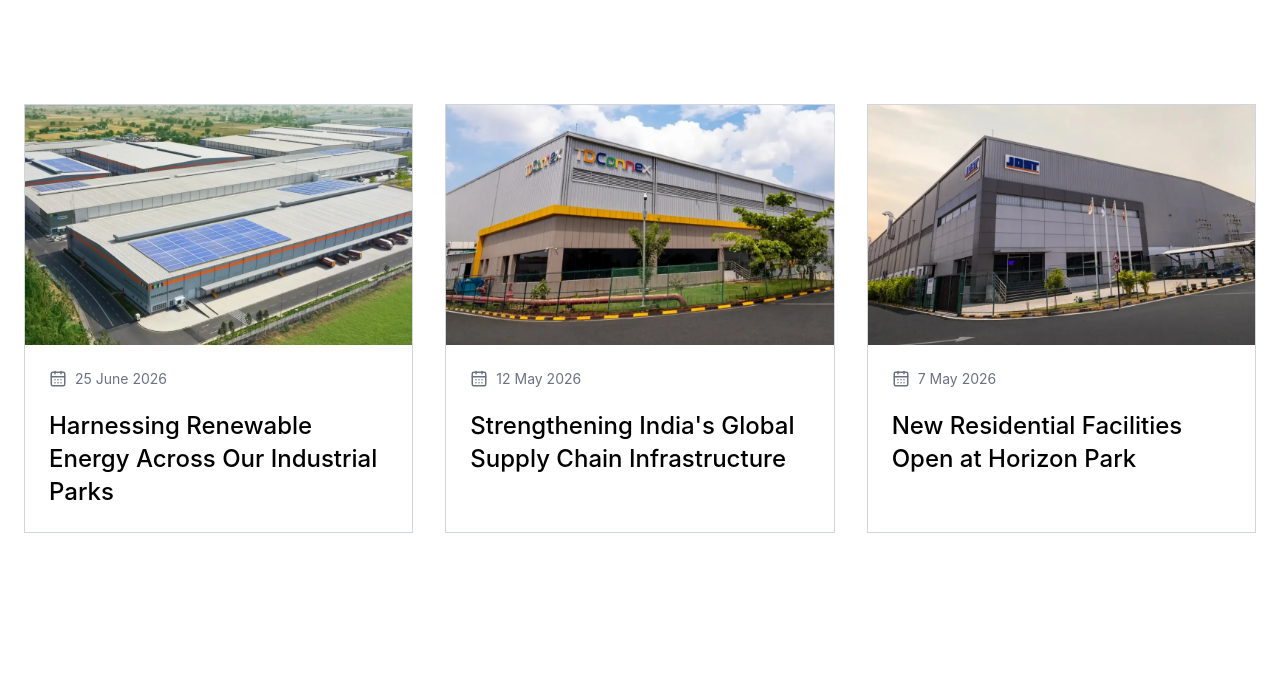
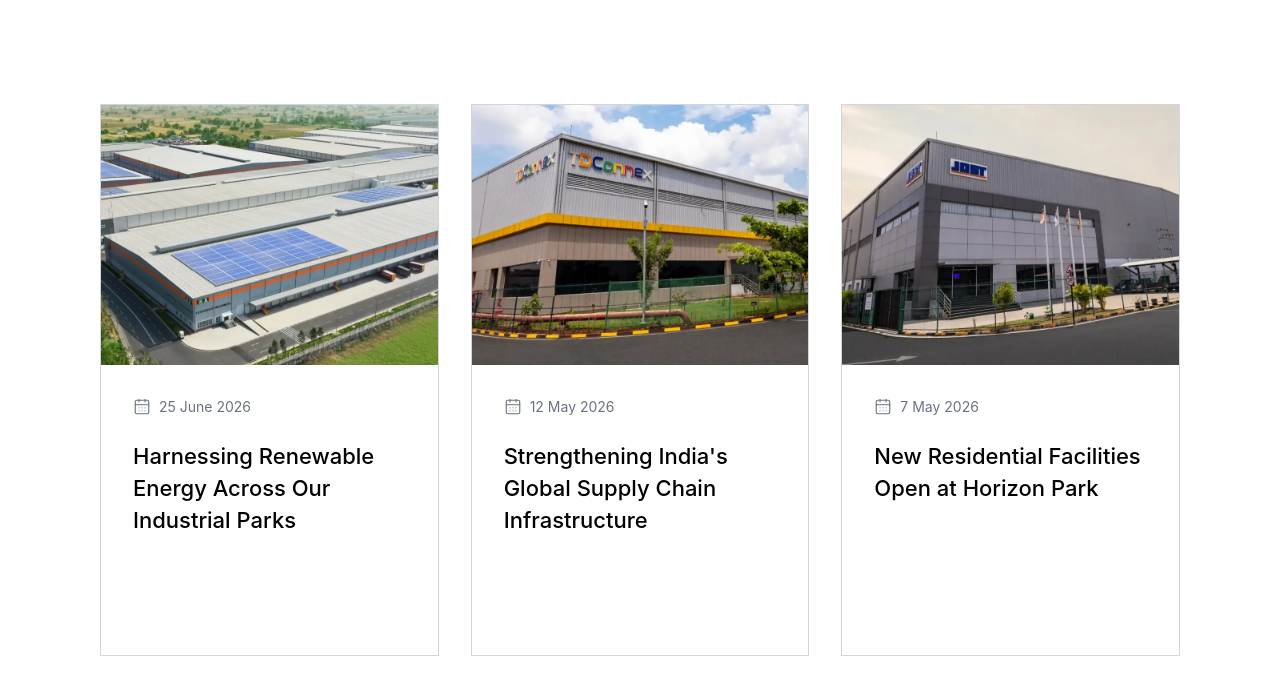
Before and after one commit to ShaikhShehbazK/parashift-frontend-assignment, a React (Vite) app: page / in a window 1280 px wide. Shown: the top 694 px of the page. Built offline with nearby package versions, Linux system fonts and the light colour scheme.

Commit message:
Refine blog card hover interaction

```diff
--- a/src/App.jsx
+++ b/src/App.jsx
@@ -1,7 +1,8 @@
 import Home from "./pages/Home";
-
+import LatestFromGround from "./components/latestFromGround/LatestFromGround";
 function App() {
-  return <Home/>
+  // return <Home/>
+  return <LatestFromGround/>
 }
 
 export default App;
--- a/src/components/latestFromGround/BlogCard.jsx
+++ b/src/components/latestFromGround/BlogCard.jsx
@@ -1,29 +1,68 @@
-import { CalendarDays } from "lucide-react";
+import { CalendarDays, ArrowRight } from "lucide-react";
 
 const BlogCard = ({ image, title, date }) => {
   return (
-    <div className="group overflow-hidden border border-gray-300 bg-white transition-all duration-300 hover:shadow-xl">
+    <div className="group border border-gray-300 bg-white overflow-hidden cursor-pointer">
       {/* Image */}
       <div className="overflow-hidden">
         <img
           src={image}
           alt={title}
-          className="h-[240px] w-full object-cover transition-transform duration-500 group-hover:scale-105"
+          className="w-full h-[260px] object-cover transition-transform duration-500"
         />
       </div>
 
       {/* Content */}
-      <div className="p-6">
+      <div className="relative px-8 py-8 h-[290px] flex flex-col">
         {/* Date */}
-        <div className="mb-5 flex items-center gap-2 text-sm text-gray-500">
-          <CalendarDays size={18} />
+        <div className="flex items-center gap-2 text-gray-500 text-sm mb-6">
+          <CalendarDays size={18} strokeWidth={1.5} />
           <span>{date}</span>
         </div>
 
-        {/* Title */}
-        <h3 className="text-2xl font-medium leading-snug text-black transition-colors duration-300 group-hover:text-purple-700">
-          {title}
-        </h3>
+        {/* Title + Read More */}
+        <div className="">
+          <h3
+            className="
+              text-[22px]
+              font-medium
+              leading-[1.45]
+              text-black
+              transition-all
+              duration-800
+              group-hover:-translate-y-2
+            "
+          >
+            {title}
+          </h3>
+
+          <button
+            className="
+              mt-10
+              flex
+              items-center
+              gap-2
+              border
+              border-black
+              border-2
+              px-7
+              py-3
+              text-base
+              font-medium
+              tracking-wide
+              uppercase
+              opacity-0
+              translate-y-2
+              transition-all
+              duration-800
+              group-hover:opacity-100
+              group-hover:translate-y-0
+            "
+          >
+            READ MORE
+            {/* <ArrowRight size={18} /> */}
+          </button>
+        </div>
       </div>
     </div>
   );
--- a/src/components/latestFromGround/LatestFromGround.jsx
+++ b/src/components/latestFromGround/LatestFromGround.jsx
@@ -3,7 +3,7 @@ import blogs from "../../data/blogs";
 
 const LatestFromGround = () => {
   return (
-    <section className="max-w-7xl mx-auto px-6 py-16">
+    <section className="max-w-8xl mx-auto px-25 py-16">
       {/* Header and Tabs will go here later */}
 
       <div className="grid grid-cols-1 md:grid-cols-2 lg:grid-cols-3 gap-8 mt-10">
```
